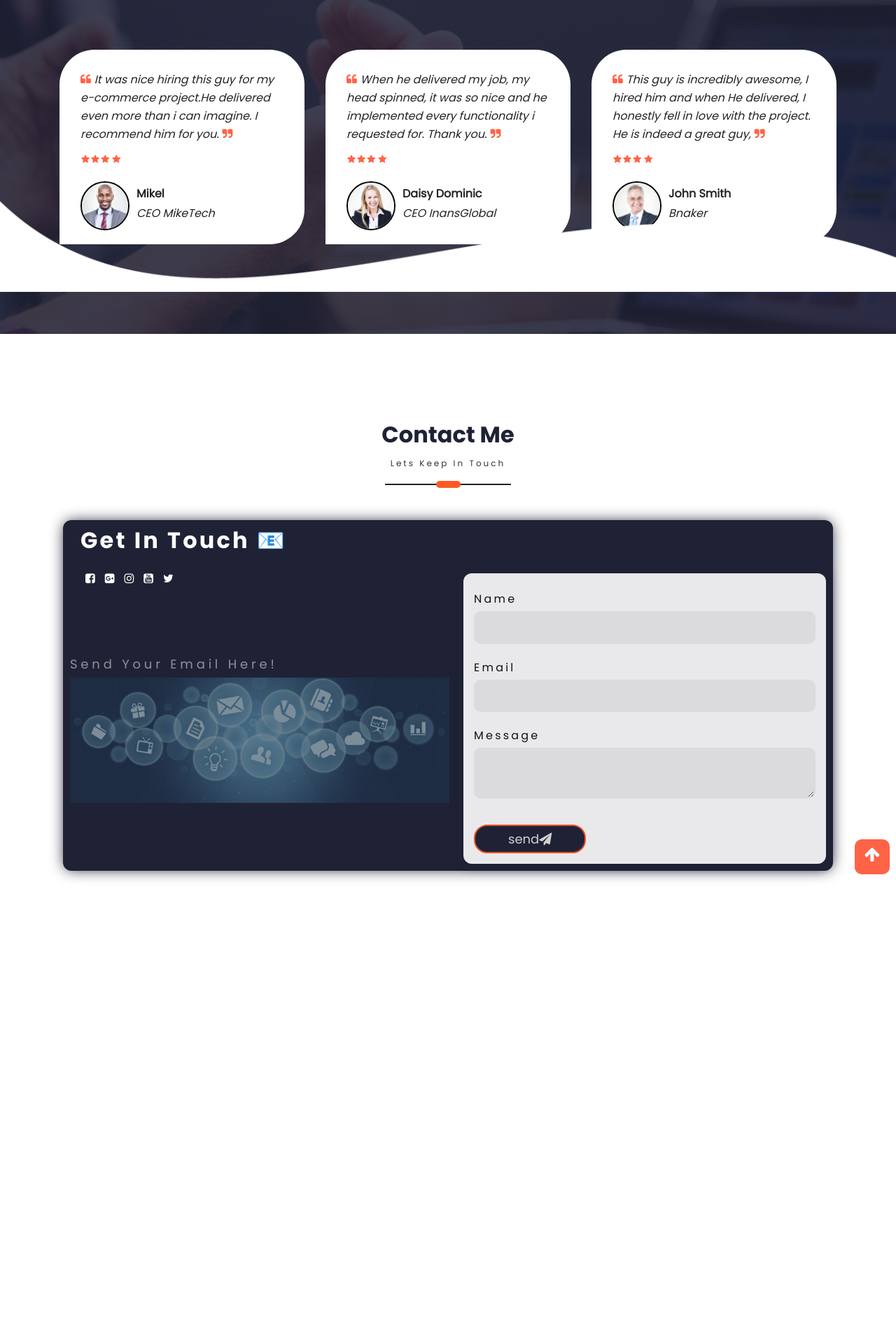
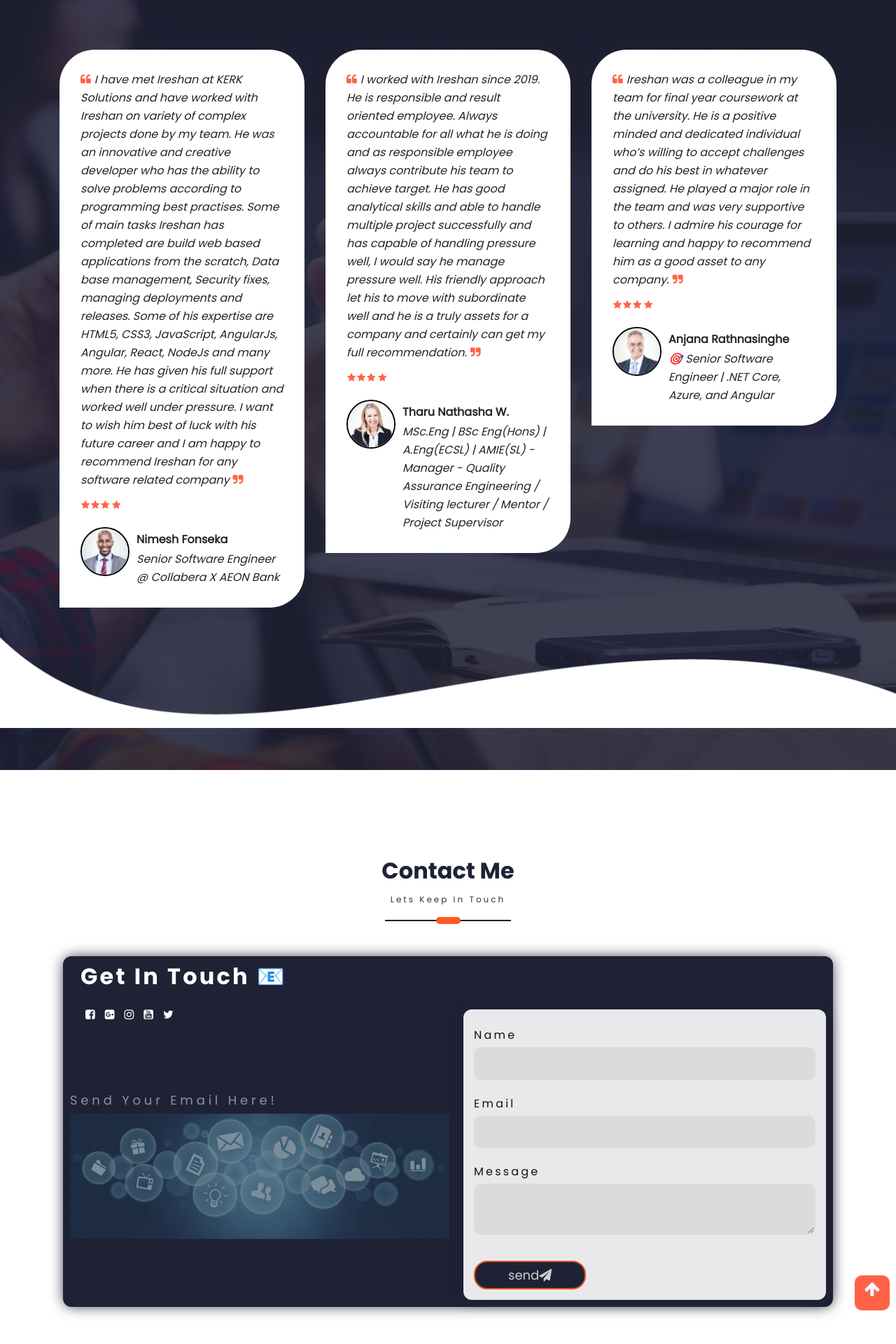
Before and after one commit to ireshan1/myportfolio, a React (Create React App) app in the folder client/: page / in a window 1280 px wide. Shown: the part 2423-4343 px from the top of the page at 70% size. Before the commit the page ends 3820 px from the top, so only its background shows below. Built offline with nearby package versions, Linux system fonts and the light colour scheme; a web font is replaced by a local one.

Commit message:
added recommendation

```diff
--- a/client/src/PortfolioContainer/Resume/Resume.css
+++ b/client/src/PortfolioContainer/Resume/Resume.css
@@ -188,6 +188,10 @@
   margin-top: 35rem;
 }
 
+.mt-project-work {
+  margin-top: 45rem;
+}
+
 /* IPAD PRO RESPONSIVENESS */
 @media only screen and (max-width: 1110px) {
   .resume-card {
--- a/client/src/PortfolioContainer/Resume/Resume.js
+++ b/client/src/PortfolioContainer/Resume/Resume.js
@@ -97,12 +97,60 @@ const Resume = (props) => {
         "Technologies Used: HTML5, CSS3, JavaScript, Angular, Bootsrap",
     },
     {
-      title: "ERGO Motor -Private Car ",
+      title: "ERGO Motor -Private Car",
       duration: { fromDate: "2020", toDate: "2021" },
       description:
         "Built a general insurance platform from scratch for purchasing motor insurance for private and corporate vehicles, featuring payment gateway integration and document downloads., both Paypal and Stripe",
       subHeading:
         "Technologies Used: HTML5, CSS3, JavaScript, Angular, Bootstrap.",
+    },
+    {
+      title: "ERGO SME Biz Protect",
+      duration: { fromDate: "2020", toDate: "2021" },
+      description:
+        "Built a general insurance solution for small and medium businesses with multi-location coverage, payment gateway integration, and document management.",
+      subHeading:
+        "Technologies Used: HTML5, CSS3, JavaScript, Angular, Bootstrap.",
+    },
+    {
+      title: "ERGO Travel Protect",
+      duration: { fromDate: "2020", toDate: "2021" },
+      description:
+        "Built a travel insurance platform from scratch, offering Single Trip and Annual Multi-Trip coverage with payment processing, document downloads, and email forwarding.",
+      subHeading:
+        "Technologies Used: HTML5, CSS3, JavaScript, Angular, Bootstrap.",
+    },
+    {
+      title: "ERGO Travel Protect -Corporate",
+      duration: { fromDate: "2020", toDate: "2021" },
+      description:
+        "Built a corporate travel insurance solution from scratch, tailored for employee coverage with payment gateway integration and document management.",
+      subHeading:
+        "Technologies Used: HTML5, CSS3, JavaScript, Angular, Bootstrap.",
+    },
+    {
+      title: "PHA Health Online",
+      duration: { fromDate: "2020", toDate: "2021" },
+      description:
+        "Developed a health insurance platform offering Individual, Family, and Multiple Individuals coverage with payment processing, document downloads, and email forwarding.",
+      subHeading:
+        "Technologies Used: HTML5, CSS3, JavaScript, AngularJS, jQuery, Bootstrap.",
+    },
+    {
+      title: "PHA Motor Vehicle",
+      duration: { fromDate: "2020", toDate: "2021" },
+      description:
+        "Developed a motor vehicle insurance platform for private and corporate vehicles with payment processing, document downloads, and email forwarding.",
+      subHeading:
+        "Technologies Used: HTML5, CSS3, JavaScript, AngularJS, jQuery, Bootstrap.",
+    },
+    {
+      title: "Underwriter Portal",
+      duration: { fromDate: "2020", toDate: "2021" },
+      description:
+        "Collaborated on developing an internal back-office application for underwriters, facilitating transaction management, claims processing, policy handling, underwriting approvals, and user management.",
+      subHeading:
+        "Technologies Used: HTML5, CSS3, JavaScript, AngularJS, jQuery, Bootstrap.",
     },
   ];
 
@@ -289,18 +337,16 @@ const Resume = (props) => {
           heading={projectsDetails.title}
           subHeading={projectsDetails.subHeading}
           description={projectsDetails.description}
-          fromDate={projectsDetails.duration.fromDate}
-          toDate={projectsDetails.duration.toDate}
         />
       ))}
     </div></>,
 
     /* Interests */
-    <div className="mt">
-    <h1 className="mb-4">INTERESTS</h1>
+    <div className="mt-project-work">
+    <h1>INTERESTS</h1>
     <div className="resume-screen-container" key="interests">
       <ResumeHeading
-        heading="Teaching"
+        heading="Learn New Technologies"
         description="Apart from being a tech enthusiast and a code writer, i also love to teach people what i know simply because i believe in sharing."
       />
       <ResumeHeading
@@ -308,7 +354,7 @@ const Resume = (props) => {
         description="Listening to soothing music is something i can never compromise with, skimming through Spotify's pop songs charts is at times the best stress reliever that i can get my hands on."
       />
       <ResumeHeading
-        heading="Competitive Gaming"
+        heading="Traverling"
         description="I like to challenge my reflexes a lot while competing in football games, pushing the rank and having interactive gaming sessions excites me the most."
       />
     </div></div>,
--- a/client/src/PortfolioContainer/Testimonial/Testimonial.js
+++ b/client/src/PortfolioContainer/Testimonial/Testimonial.js
@@ -62,9 +62,76 @@ export default function Testimonial(props) {
                   <div className="testi-comment">
                     <p>
                       <i className="fa fa-quote-left" />
-                      I patronized Ehizeex and when He delivered, I honestly
-                      fell in love with the project He is a very honest guy and
-                      he delivers ontime.
+                      Ireshan is working in one of the product teams in Kerk Solutions. Even though he is working and reporting in another team, we worked together in some occasions when I helped the team to resolving technical issues. During these encounters I realized Ireshan is a competent individual working towards accomplishing the assigned tasks. He helped me with trouble shooting an issues in the product and he has gained sound knowledge in the product. He also inherits analytical skills for trouble shooting. He was to shadowing product team lead when he was absence and took the full responsibility in all tasks and did a marvelous job. He is a superb team player and maintains a healthy relationship among team members. He always tries to help others in the team and others value his contribution.      <i className="fa fa-quote-right" />
+                    </p>
+                    <ul className="stars list-unstyled">
+                      <li>
+                        <i className="fa fa-star" />
+                      </li>
+                      <li>
+                        <i className="fa fa-star" />
+                      </li>
+                      <li>
+                        <i className="fa fa-star" />
+                      </li>
+                      <li>
+                        <i className="fa fa-star-half-alt" />
+                      </li>
+                      <li>
+                        <i className="fa fa-star" />
+                      </li>
+                    </ul>
+                  </div>
+                  <div className="client-info">
+                    <img src={lady} alt="no internet connection"></img>
+                    <h5>Harshika Ranaweera</h5>
+                    <p>Second degree connection
+                    Full Stack Developer | IT Consultant | DevOps Engineer</p>
+                  </div>
+                </div>
+              </div>
+
+              <div className="col-lg-12">
+                <div className="testi-item">
+                  <div className="testi-comment">
+                    <p>
+                      <i className="fa fa-quote-left" />
+                      I have met Ireshan at KERK Solutions and have worked with Ireshan on variety of complex projects done by my team. He was an innovative and creative developer who has the ability to solve problems according to programming best practises. Some of main tasks Ireshan has completed are build web based applications from the scratch, Data base management, Security fixes, managing deployments and releases. Some of his expertise are HTML5, CSS3, JavaScript, AngularJs, Angular, React, NodeJs and many more. He has given his full support when there is a critical situation and worked well under pressure. I want to wish him best of luck with his future career and I am happy to recommend Ireshan for any software related company
+                      <i className="fa fa-quote-right" />
+                    </p>
+                    <ul className="stars list-unstyled">
+                      <li>
+                        <i className="fa fa-star" />
+                      </li>
+                      <li>
+                        <i className="fa fa-star" />
+                      </li>
+                      <li>
+                        <i className="fa fa-star" />
+                      </li>
+                      <li>
+                        <i className="fa fa-star-half-alt" />
+                      </li>
+                      <li>
+                        <i className="fa fa-star" />
+                      </li>
+                    </ul>
+                  </div>
+                  <div className="client-info">
+                    <img src={mike} alt="no internet connection"></img>
+                    <h5>Nimesh Fonseka</h5>
+                    <p>Senior Software Engineer @ Collabera X AEON Bank</p>
+                  </div>
+                </div>
+              </div>
+              <div className="col-lg-12">
+                <div className="testi-item">
+                  <div className="testi-comment">
+                    <p>
+                      <i className="fa fa-quote-left" />
+                      I worked with Ireshan since 2019. He is responsible and result oriented employee. Always accountable for all what he is doing and as responsible employee always contribute his team to achieve target.
+                      He has good analytical skills and able to handle multiple project successfully and has capable of handling pressure well, I would say he manage pressure well.
+                      His friendly approach let his to move with subordinate well and he is a truly assets for a company and certainly can get my full recommendation.
                       <i className="fa fa-quote-right" />
                     </p>
                     <ul className="stars list-unstyled">
@@ -87,44 +154,8 @@ export default function Testimonial(props) {
                   </div>
                   <div className="client-info">
                     <img src={lady} alt="no internet connection"></img>
-                    <h5>Daisy Dominic</h5>
-                    <p>CEO InansGlobal</p>
-                  </div>
-                </div>
-              </div>
-
-              <div className="col-lg-12">
-                <div className="testi-item">
-                  <div className="testi-comment">
-                    <p>
-                      <i className="fa fa-quote-left" />
-                      It was nice hiring this guy for my e-commerce project.He
-                      delivered even more than i can imagine. I recommend him
-                      for you.
-                      <i className="fa fa-quote-right" />
-                    </p>
-                    <ul className="stars list-unstyled">
-                      <li>
-                        <i className="fa fa-star" />
-                      </li>
-                      <li>
-                        <i className="fa fa-star" />
-                      </li>
-                      <li>
-                        <i className="fa fa-star" />
-                      </li>
-                      <li>
-                        <i className="fa fa-star-half-alt" />
-                      </li>
-                      <li>
-                        <i className="fa fa-star" />
-                      </li>
-                    </ul>
-                  </div>
-                  <div className="client-info">
-                    <img src={mike} alt="no internet connection"></img>
-                    <h5>Mikel</h5>
-                    <p>CEO MikeTech</p>
+                    <h5>Tharu Nathasha W.</h5>
+                    <p>MSc.Eng | BSc Eng(Hons) | A.Eng(ECSL) | AMIE(SL) - Manager - Quality Assurance Engineering / Visiting lecturer / Mentor / Project Supervisor</p>
                   </div>
                 </div>
               </div>
@@ -133,44 +164,7 @@ export default function Testimonial(props) {
                   <div className="testi-comment">
                     <p>
                       <i className="fa fa-quote-left" />
-                      When he delivered my job, my head spinned, it was so nice
-                      and he implemented every functionality i requested for.
-                      Thank you.
-                      <i className="fa fa-quote-right" />
-                    </p>
-                    <ul className="stars list-unstyled">
-                      <li>
-                        <i className="fa fa-star" />
-                      </li>
-                      <li>
-                        <i className="fa fa-star" />
-                      </li>
-                      <li>
-                        <i className="fa fa-star" />
-                      </li>
-                      <li>
-                        <i className="fa fa-star-half-alt" />
-                      </li>
-                      <li>
-                        <i className="fa fa-star" />
-                      </li>
-                    </ul>
-                  </div>
-                  <div className="client-info">
-                    <img src={lady} alt="no internet connection"></img>
-                    <h5>Daisy Dominic</h5>
-                    <p>CEO InansGlobal</p>
-                  </div>
-                </div>
-              </div>
-              <div className="col-lg-12">
-                <div className="testi-item">
-                  <div className="testi-comment">
-                    <p>
-                      <i className="fa fa-quote-left" />
-                      This guy is incredibly awesome, I hired him and when He
-                      delivered, I honestly fell in love with the project. He is
-                      indeed a great guy,
+                      Ireshan was a colleague in my team for final year coursework at the university. He is a positive minded and dedicated individual who’s willing to accept challenges and do his best in whatever assigned. He played a major role in the team and was very supportive to others. I admire his courage for learning and happy to recommend him as a good asset to any company.
                       <i className="fa fa-quote-right" />
                     </p>
                     <ul className="stars list-unstyled">
@@ -193,8 +187,8 @@ export default function Testimonial(props) {
                   </div>
                   <div className="client-info">
                     <img src={man} alt="no internet connection"></img>
-                    <h5>John Smith</h5>
-                    <p>Bnaker</p>
+                    <h5>Anjana Rathnasinghe</h5>
+                    <p>🎯 Senior Software Engineer | .NET Core, Azure, and Angular</p>
                   </div>
                 </div>
               </div>
```
